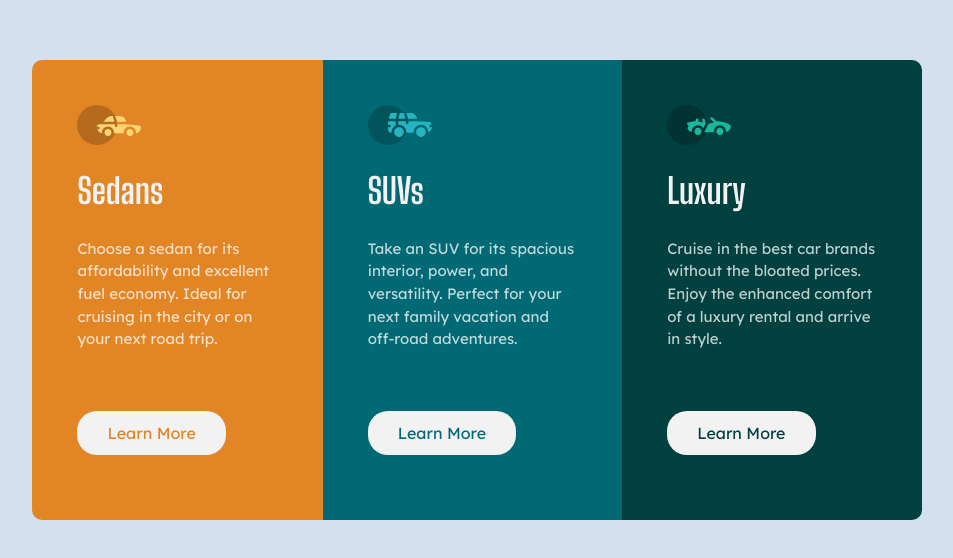
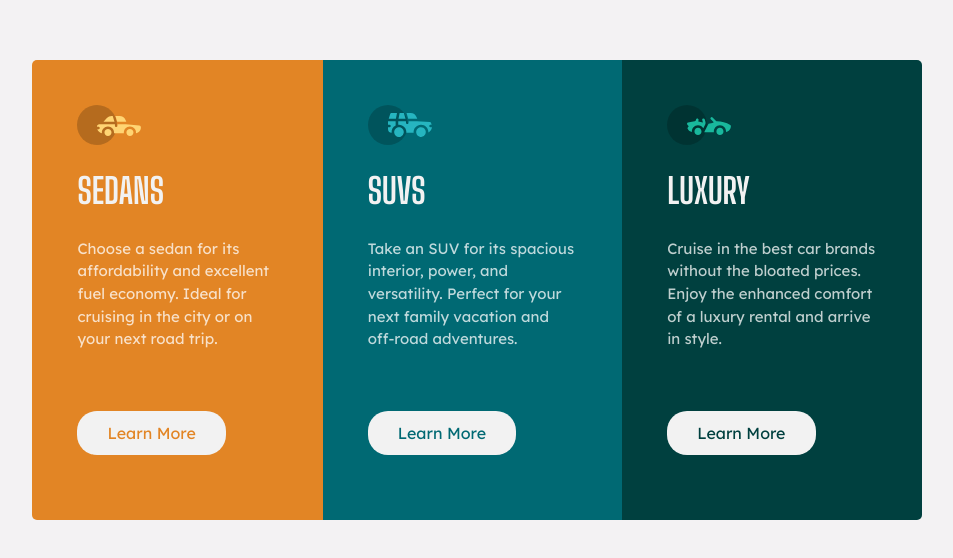
Before and after one commit to denislavangelov09/3-columns-card-component, a plain HTML site: page index.html in a window 1280 px wide. Shown: the part 110-668 px from the top of the page, without its empty margins (163-1116 px from the left). Drawn offline with Linux system fonts and the light colour scheme.

Commit message:
improved design

```diff
--- a/style.css
+++ b/style.css
@@ -1,7 +1,7 @@
 @import url("https://fonts.googleapis.com/css2?family=Big+Shoulders+Display:wght@700&family=Lexend+Deca&display=swap");
 
 :root {
-  --color-background: #d5e0ee;
+  --color-background: #f3f2f3;
   --color-sedans: #e28525;
   --color-suv: #006973;
   --color-luxury: #00403f;
@@ -11,7 +11,7 @@
   --font-secondary: "Lexend Deca", sans-serif;
   --font-size-title: 2.1875rem;
   --font-size-text: 0.938rem;
-  --radius-card: 10px;
+  --radius-card: 5px;
   --radius-button: 20px;
 }
 
@@ -100,6 +100,7 @@ h6 {
   font-size: var(--font-size-title);
   margin-top: 20px;
   margin-bottom: 20px;
+  text-transform: uppercase;
 }
 
 .text {
```
